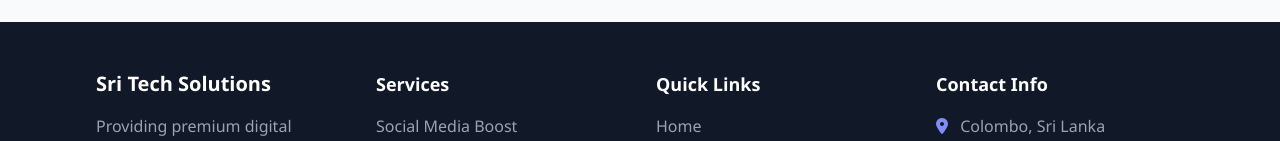
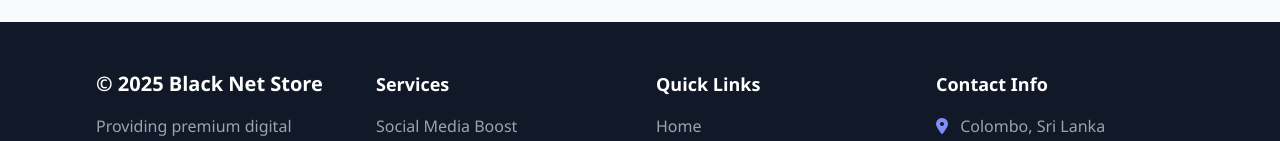
Before and after one commit to awclk/black-store-main-web-, a plain HTML site: page index.html in a window 1280 px wide. Shown: the part 4497-4638 px from the top of the page. Drawn offline with nearby package versions, Linux system fonts and the light colour scheme.

Commit message:
Update index.html

```diff
--- a/index.html
+++ b/index.html
@@ -563,7 +563,7 @@
         <div class="max-w-6xl mx-auto px-4 sm:px-6 lg:px-8">
             <div class="grid grid-cols-1 md:grid-cols-4 gap-8">
                 <div>
-                    <h3 class="text-xl font-semibold mb-4">Sri Tech Solutions</h3>
+                    <h3 class="text-xl font-semibold mb-4">© 2025 Black Net Store</h3>
                     <p class="text-gray-400">Providing premium digital services and solutions to help businesses thrive online.</p>
                     <div class="flex space-x-4 mt-6">
                         <a href="#" class="text-gray-400 hover:text-white transition duration-200">
```
